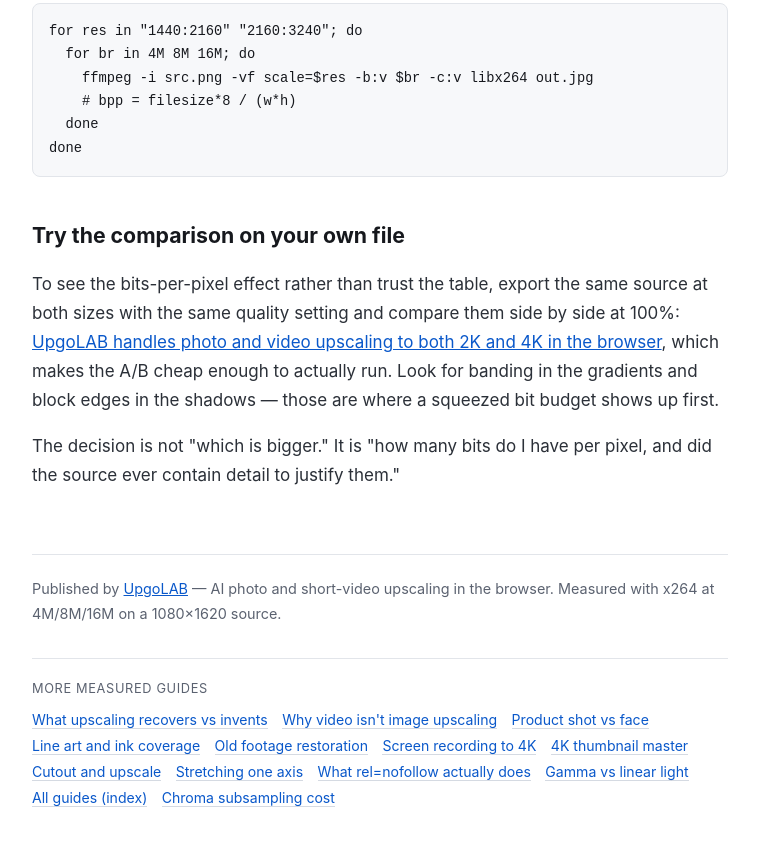
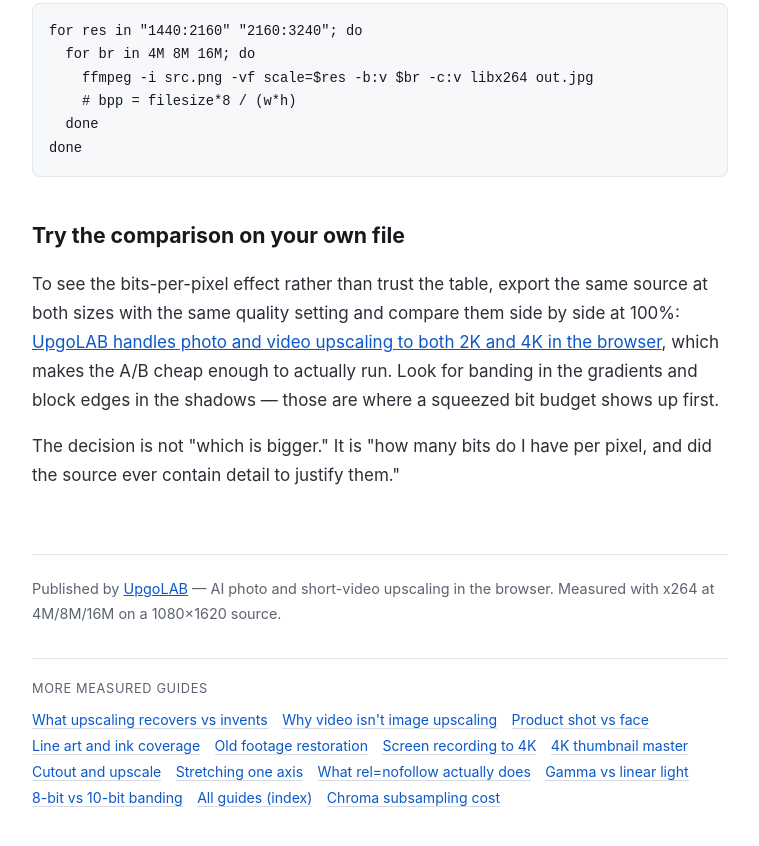
Before and after one commit to celticgemini001/upgolab-2k-vs-4k-decision, a plain HTML site: page index.html in a window 1280 px wide. Shown: the part 8547-9393 px from the top of the page, without its empty margins (260-1019 px from the left). Drawn offline with Linux system fonts and the light colour scheme.

Commit message:
Link new guide: 8-bit vs 10-bit banding

```diff
--- a/index.html
+++ b/index.html
@@ -398,6 +398,7 @@ in the browser. Measured with x264 at 4M/8M/16M on a 1080×1620 source.
   <li><a href="https://celticgemini001.github.io/upgolab-anisotropic-upscale/">Stretching one axis</a></li>
   <li><a href="https://celticgemini001.github.io/upgolab-what-nofollow-means/">What rel=nofollow actually does</a></li>
   <li><a href="https://celticgemini001.github.io/upgolab-gamma-vs-linear-light/">Gamma vs linear light</a></li>
+  <li><a href="https://celticgemini001.github.io/upgolab-bit-depth-banding/">8-bit vs 10-bit banding</a></li>
   <li><a href="https://celticgemini001.github.io/upgolab-tools/">All guides (index)</a></li>
   <li><a href="https://celticgemini001.github.io/upgolab-chroma-subsampling/">Chroma subsampling cost</a></li>
 </ul>
```
